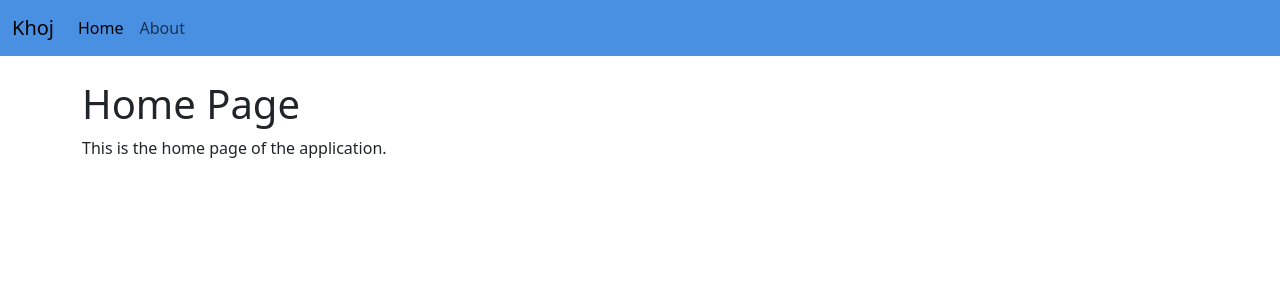
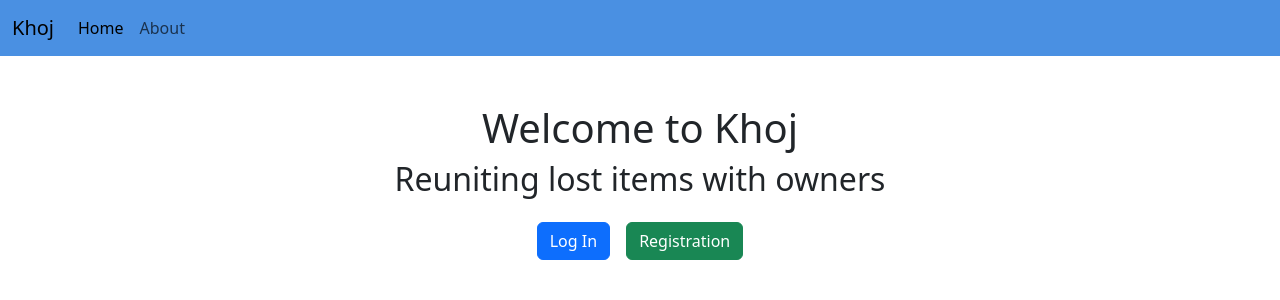
Before and after one commit to Raisul-3552/khoj, a React (Create React App) app: page / in a window 1280 px wide. Shown: the top 300 px of the page. Built offline with nearby package versions, Linux system fonts and the light colour scheme.

Commit message:
this is tird commit

```diff
--- a/src/component/Home.js
+++ b/src/component/Home.js
@@ -1,10 +1,16 @@
 import React from 'react';
+import { Link } from 'react-router-dom';
 
 const Home = () => {
   return (
-    <div>
-      <h1>Home Page</h1>
-      <p>This is the home page of the application.</p>
+    <div className="text-center mt-5">
+      <h1>Welcome to Khoj</h1>
+     <h2>Reuniting lost items with owners</h2>
+
+      <div className="d-flex justify-content-center gap-3 mt-4">
+        <Link to="/login" className="btn btn-primary">Log In</Link>
+        <Link to="/register" className="btn btn-success">Registration</Link>
+      </div>
     </div>
   );
 };
```
